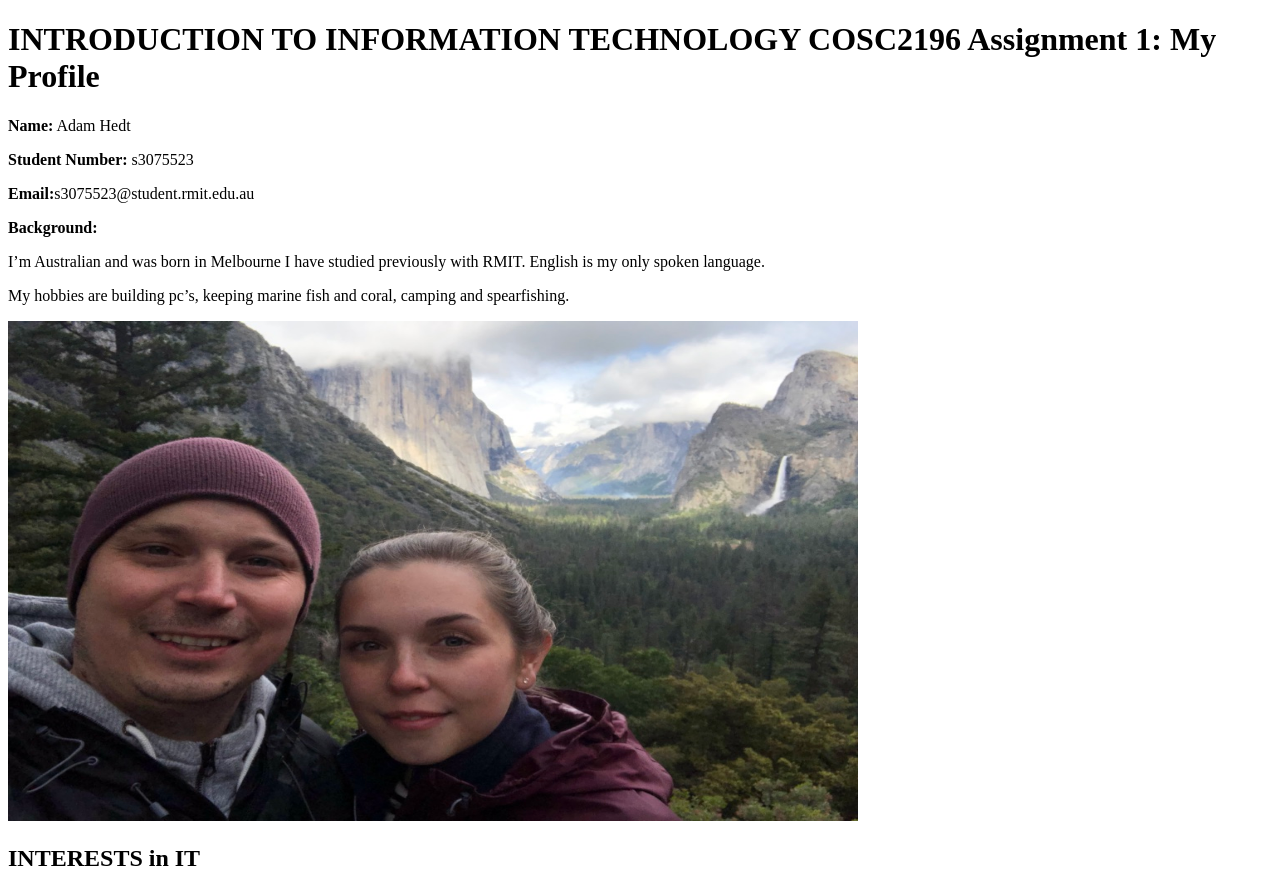
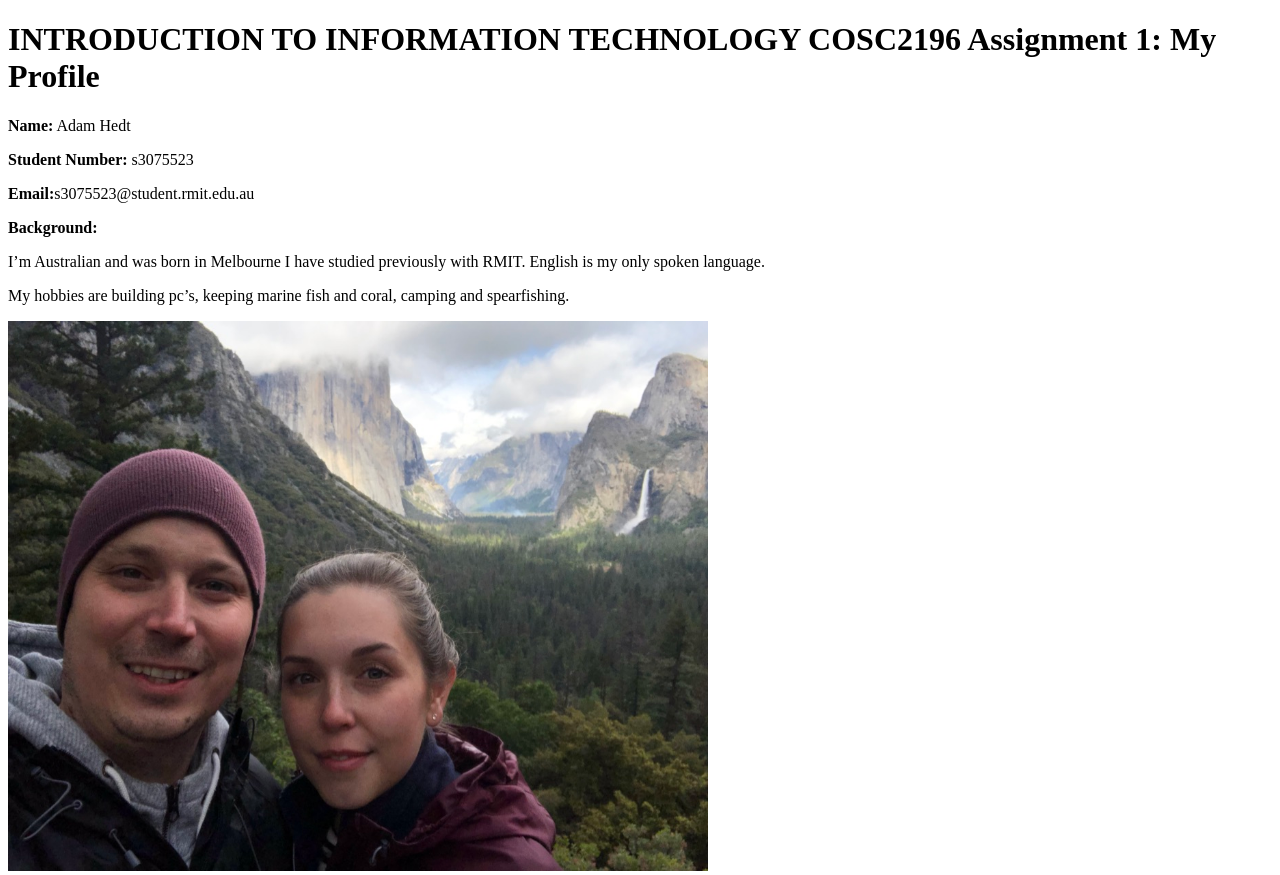
Before and after one commit to HUMD1NGA/Assignment1, a plain HTML site: page index.html in a window 1280 px wide. Shown: the top 875 px of the page. Drawn offline with Linux system fonts and the light colour scheme.

Commit message:
Update index.html

```diff
--- a/index.html
+++ b/index.html
@@ -15,7 +15,7 @@ COSC2196 Assignment 1: My Profile</h1>
 English is my only spoken language.</p>
 <p>My hobbies are building pc’s, keeping marine fish and coral, camping and spearfishing.</p>
 
-<img src="ProfilePic.jpeg" alt="Me and partner in Yosemite National Park" style="width:850px;height:500px;">
+<img src="ProfilePic.jpeg" alt="Me and partner in Yosemite National Park" style="width:700px;height:550px;">
 
 <h2>INTERESTS in IT</h2>
 <p>What interests me about IT is the ever-evolving technological advances across all spectrums of the field. Whether it’s in the medical field with exome sequencing
```
